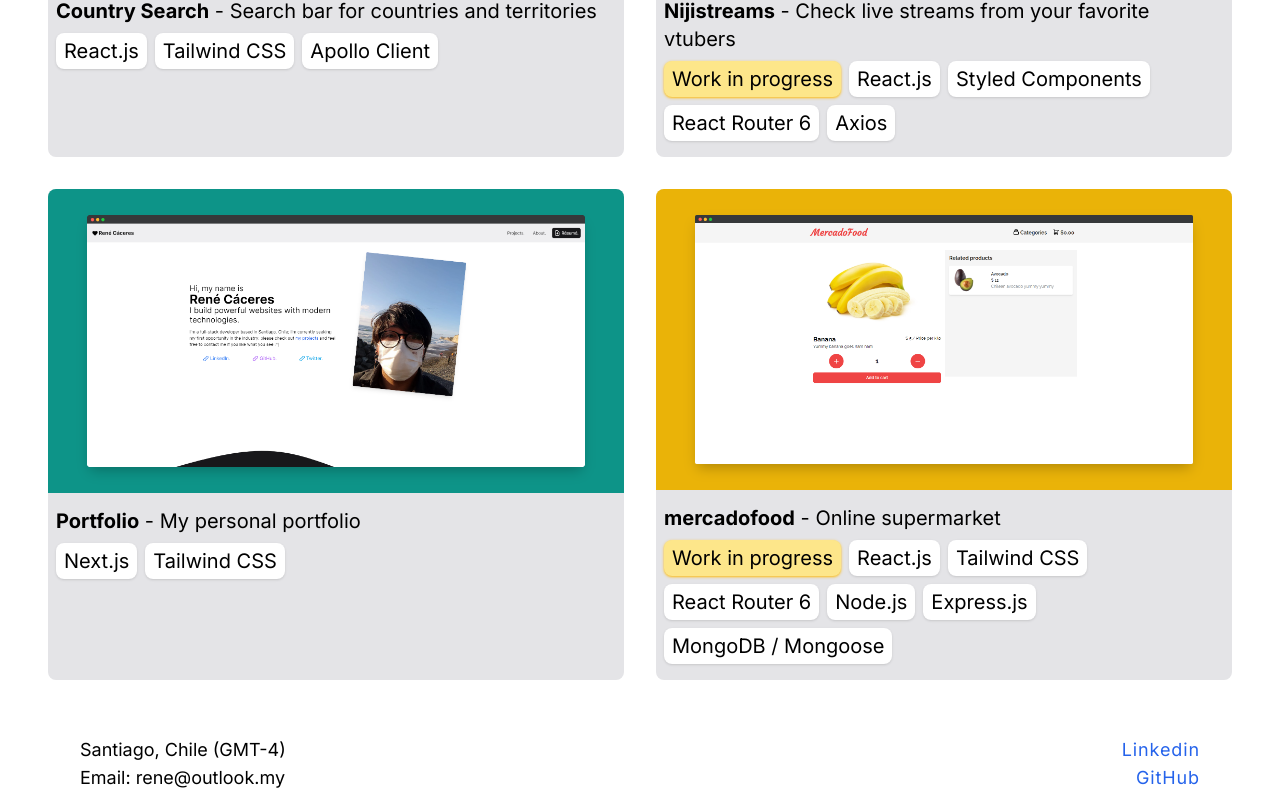
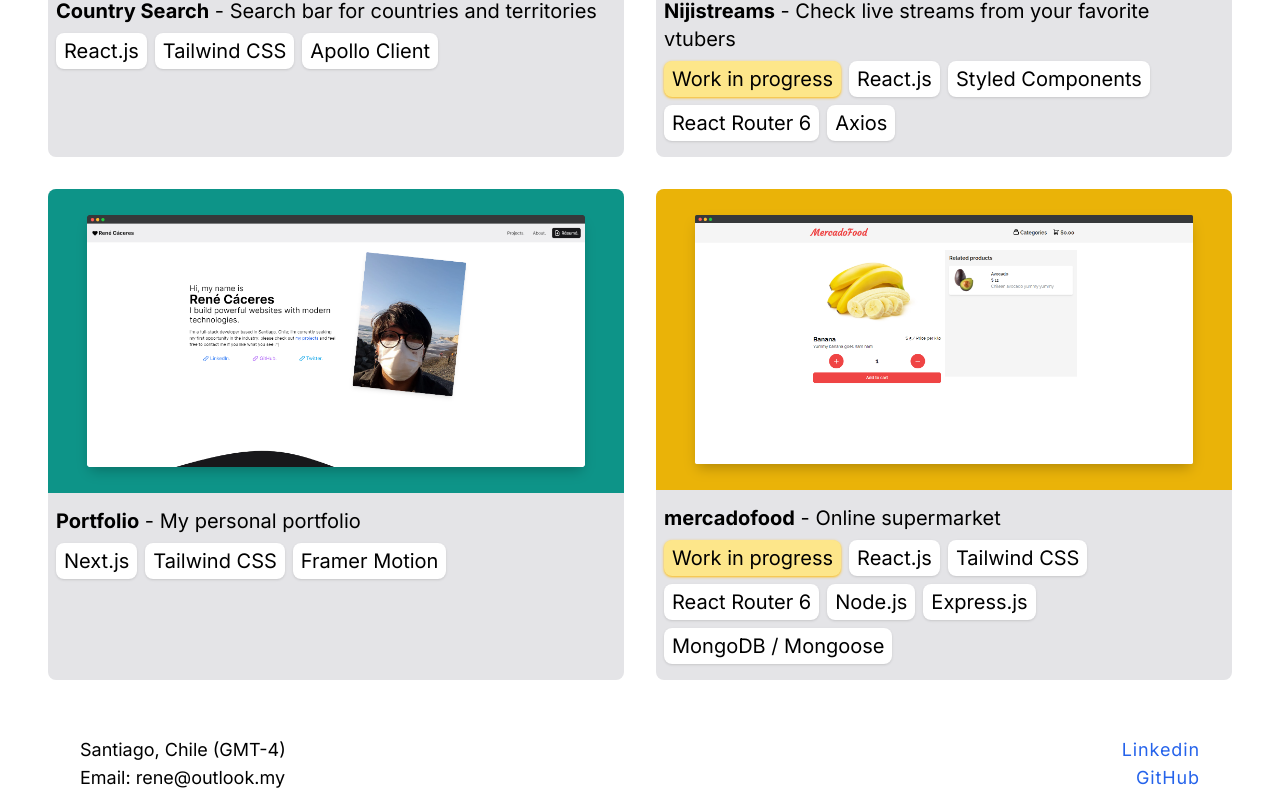
Before and after one commit to caceresrene/portfolio, a Next.js app: page /projects in a window 1280 px wide. Shown: the part 882-1690 px from the top of the page. Built offline with nearby package versions, Linux system fonts and the light colour scheme.

Commit message:
chore: add links for projects

```diff
--- a/components/ProjectCard.jsx
+++ b/components/ProjectCard.jsx
@@ -9,9 +9,13 @@ const ProjectCard = ({
 	shortDesc,
 	technologies,
 	unfinished,
+	projectRepo,
 }) => {
 	return (
 		<motion.a
+			href={projectRepo}
+			target='_blank'
+			rel='noopener noreferrer'
 			variants={fadeInUp}
 			whileHover={{ scale: 1.04 }}
 			whileTap={{ scale: 0.95 }}
--- a/pages/projects/index.jsx
+++ b/pages/projects/index.jsx
@@ -22,11 +22,7 @@ const index = () => {
 				<meta name='description' content="René's portfolio, projects section" />
 			</Head>
 			<Nav />
-			<motion.section
-				initial='initial'
-				animate='animate'
-				exit={{ opacity: 0 }}
-			>
+			<motion.section initial='initial' animate='animate' exit={{ opacity: 0 }}>
 				<Layout extended>
 					<motion.section
 						initial={{ opacity: 0 }}
@@ -39,18 +35,21 @@ const index = () => {
 							technologies={['Python', 'Flask', 'Tailwind CSS', 'MySQL']}
 							name={'Adopta.click'}
 							shortDesc={'Adoption platform'}
+							projectRepo={'https://github.com/caceresrene/adopta-click'}
 						/>
 						<ProjectCard
 							thumbnail={ghiblidictionaryDesktop}
 							technologies={['Next.js', 'Tailwind CSS', 'Axios', 'Framer Motion']}
 							name={'Ghibli Dictionary'}
 							shortDesc={'Information about Ghibli Films'}
+							projectRepo={'https://github.com/caceresrene/ghibli'}
 						/>
 						<ProjectCard
 							thumbnail={countrysearchDesktop}
 							technologies={['React.js', 'Tailwind CSS', 'Apollo Client']}
 							name={'Country Search'}
 							shortDesc={'Search bar for countries and territories'}
+							projectRepo={'https://github.com/caceresrene/countries-graphql'}
 						/>
 						<ProjectCard
 							thumbnail={nijistreamsDesktop}
@@ -63,12 +62,14 @@ const index = () => {
 							name={'Nijistreams'}
 							shortDesc={'Check live streams from your favorite vtubers'}
 							unfinished
+							projectRepo={'https://github.com/caceresrene/nijistreams'}
 						/>
 						<ProjectCard
 							thumbnail={portfolioDesktop}
-							technologies={['Next.js', 'Tailwind CSS']}
+							technologies={['Next.js', 'Tailwind CSS', 'Framer Motion']}
 							name={'Portfolio'}
 							shortDesc={'My personal portfolio'}
+							projectRepo={'https://github.com/caceresrene/portfolio'}
 						/>
 						<ProjectCard
 							thumbnail={mercadofoodDesktop}
@@ -83,6 +84,7 @@ const index = () => {
 							name={'mercadofood'}
 							shortDesc={'Online supermarket'}
 							unfinished
+							projectRepo={'https://github.com/caceresrene/mercadofood'}
 						/>
 					</motion.section>
 				</Layout>
```
